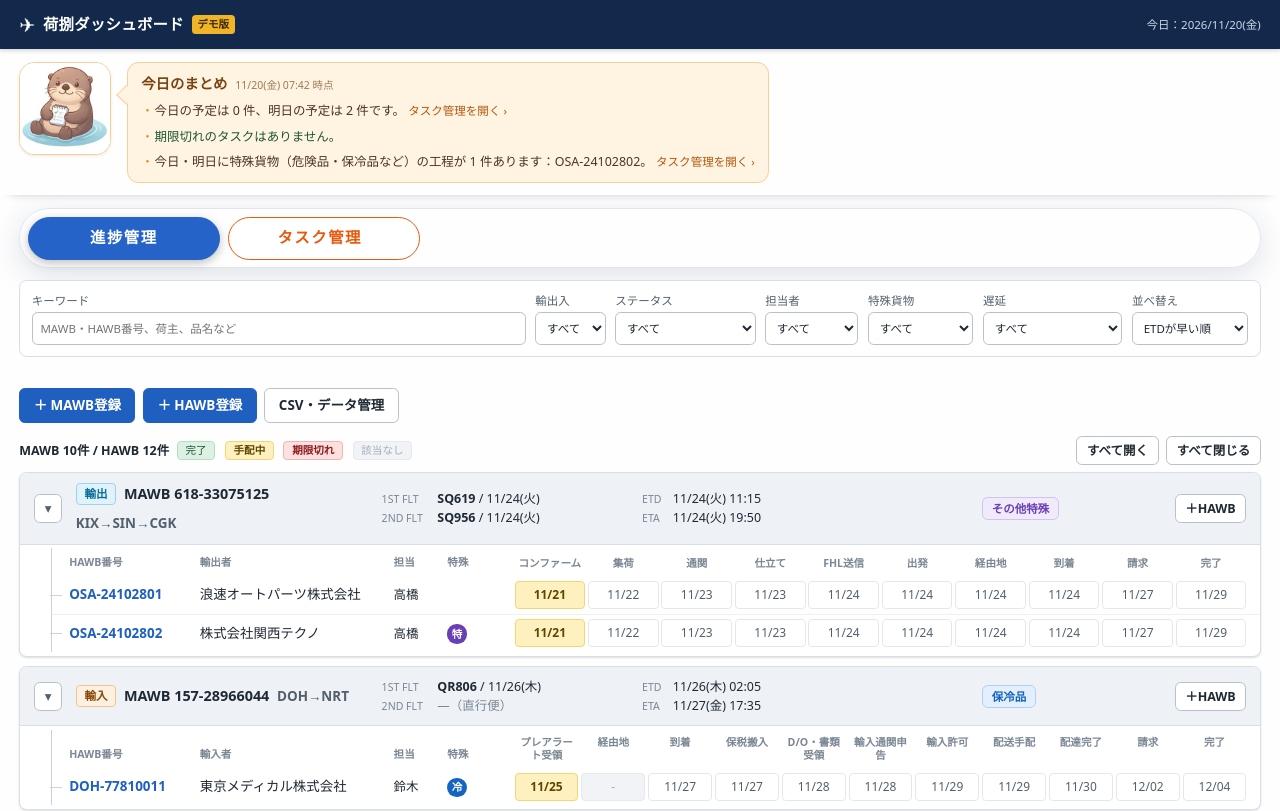
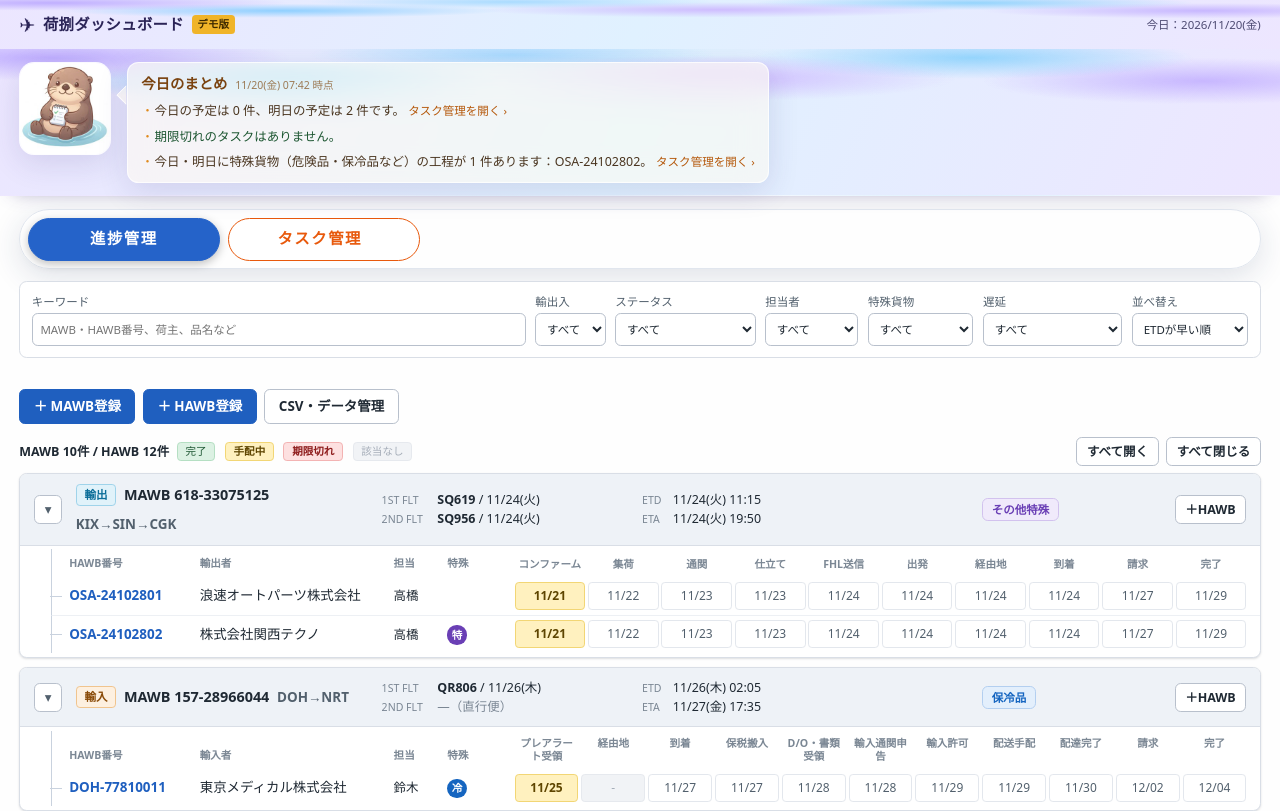
Before and after one commit to dxnews-ksjp/air_cg_tracker, a plain HTML site: page index.html in a window 1280 px wide. Shown: the top 811 px of the page. Drawn offline with Linux system fonts and the light colour scheme.

Commit message:
ヘッダー部分をグラスモーフィズムのデザインに統一
- ヘッダー（荷捌ダッシュボード）と固定表示の「今日のまとめ」の背景を、淡い紫と淡い水色のマーブル模様に変更
  （背景を画面に固定し、ヘッダーと「今日のまとめ」の境目で模様がつながるように）
- キャラクターの枠と吹き出しを、半透明・ぼかし・白い縁取りのガラス風パネルに変更
  （吹き出しは温かみのある色味をわずかに残す。しっぽの重なりが濃くならないよう調整）
- ヘッダーの文字色を濃い紫紺に変更
- スマホのヘッダー下メニューも同じ背景に統一

Co-Authored-By: Claude Opus 5.5 <noreply@anthropic.com>
Claude-Session: https://claude.ai/code/session_01MZzjE4BM9ETS569qNZr5xY

```diff
--- a/css/style.css
+++ b/css/style.css
@@ -645,3 +645,62 @@ legend { font-weight: 700; font-size: 13px; color: var(--text-2); padding: 0 6px
   .legend { width: 100%; }
 }
 .tl-overdue .tl-title strong { color: var(--overdue); }
+
+/* ============================================================
+   ヘッダー部分のグラスモーフィズム
+   ヘッダー（荷捌ダッシュボード）と固定表示の「今日のまとめ」を、
+   淡い紫と淡い水色のマーブル模様の背景＋半透明のガラス風パネルで統一する。
+   背景は画面に固定（background-attachment: fixed）しているので、
+   ヘッダーと「今日のまとめ」の境目で模様がつながって見える。
+   ============================================================ */
+:root {
+  /* 背景は画面全体に対して固定しているため、模様はヘッダー部分（画面の上の方）に集めて配置する */
+  --marble:
+    radial-gradient(ellipse 26% 22% at 4% 6%, rgba(190, 172, 255, .95), transparent 72%),
+    radial-gradient(ellipse 24% 20% at 22% 22%, rgba(135, 205, 255, .90), transparent 72%),
+    radial-gradient(ellipse 22% 18% at 40% 4%, rgba(160, 216, 255, .85), transparent 72%),
+    radial-gradient(ellipse 26% 22% at 56% 20%, rgba(206, 186, 255, .95), transparent 72%),
+    radial-gradient(ellipse 24% 20% at 76% 6%, rgba(140, 210, 252, .90), transparent 72%),
+    radial-gradient(ellipse 24% 22% at 94% 22%, rgba(196, 178, 255, .90), transparent 72%),
+    linear-gradient(115deg, #ece6ff 0%, #e0f1ff 50%, #ede6ff 100%);
+  --glass-bg: rgba(255, 255, 255, .55);
+  --glass-border: rgba(255, 255, 255, .75);
+  --glass-shadow: 0 8px 32px rgba(60, 50, 120, .14);
+  --glass-blur: blur(16px) saturate(160%);
+}
+.app-header, .assistant-slot {
+  background: var(--marble); background-attachment: fixed;
+}
+.app-header { color: #2b2457; box-shadow: none; }
+/* 「今日のまとめ」がない画面（詳細・データ管理）では、ヘッダーの下に区切りの影を付ける */
+body:has(#assistant-slot:empty) .app-header { box-shadow: 0 10px 18px -14px rgba(60, 50, 120, .45); border-bottom: 1px solid rgba(255, 255, 255, .6); }
+.app-header .logo, .app-header .brand-name { color: #2b2457; }
+.today-label { color: #4d4a72; }
+.assistant-slot, body[data-tab="tasks"] .assistant-slot {
+  background: var(--marble); background-attachment: fixed;
+  box-shadow: 0 10px 18px -14px rgba(60, 50, 120, .45);
+  border-bottom: 1px solid rgba(255, 255, 255, .6);
+}
+/* キャラクターと吹き出しをガラス風のパネルに */
+.ai-avatar {
+  background: var(--glass-bg); border: 1px solid var(--glass-border);
+  box-shadow: var(--glass-shadow); backdrop-filter: var(--glass-blur); -webkit-backdrop-filter: var(--glass-blur);
+}
+.as-bubble {
+  background: rgba(255, 250, 242, .62); border: 1px solid var(--glass-border);
+  box-shadow: var(--glass-shadow); backdrop-filter: var(--glass-blur); -webkit-backdrop-filter: var(--glass-blur);
+}
+/* 吹き出しのしっぽ：外側の三角形だけを表示し、半透明でも重なりが濃くならないようにする */
+.as-bubble:first-child::before {
+  background: rgba(255, 250, 242, .62); border-color: var(--glass-border);
+  clip-path: polygon(0 0, 0 100%, 100% 100%);
+}
+/* スマホ：ヘッダー下の横並びメニューも同じ背景に */
+@media (max-width: 900px) {
+  .side-nav {
+    background: var(--marble); background-attachment: fixed;
+    border-bottom: 1px solid rgba(255, 255, 255, .6);
+  }
+  .tab:hover { background: rgba(255, 255, 255, .45); }
+  .tab.active { background: rgba(255, 255, 255, .65); }
+}
```
